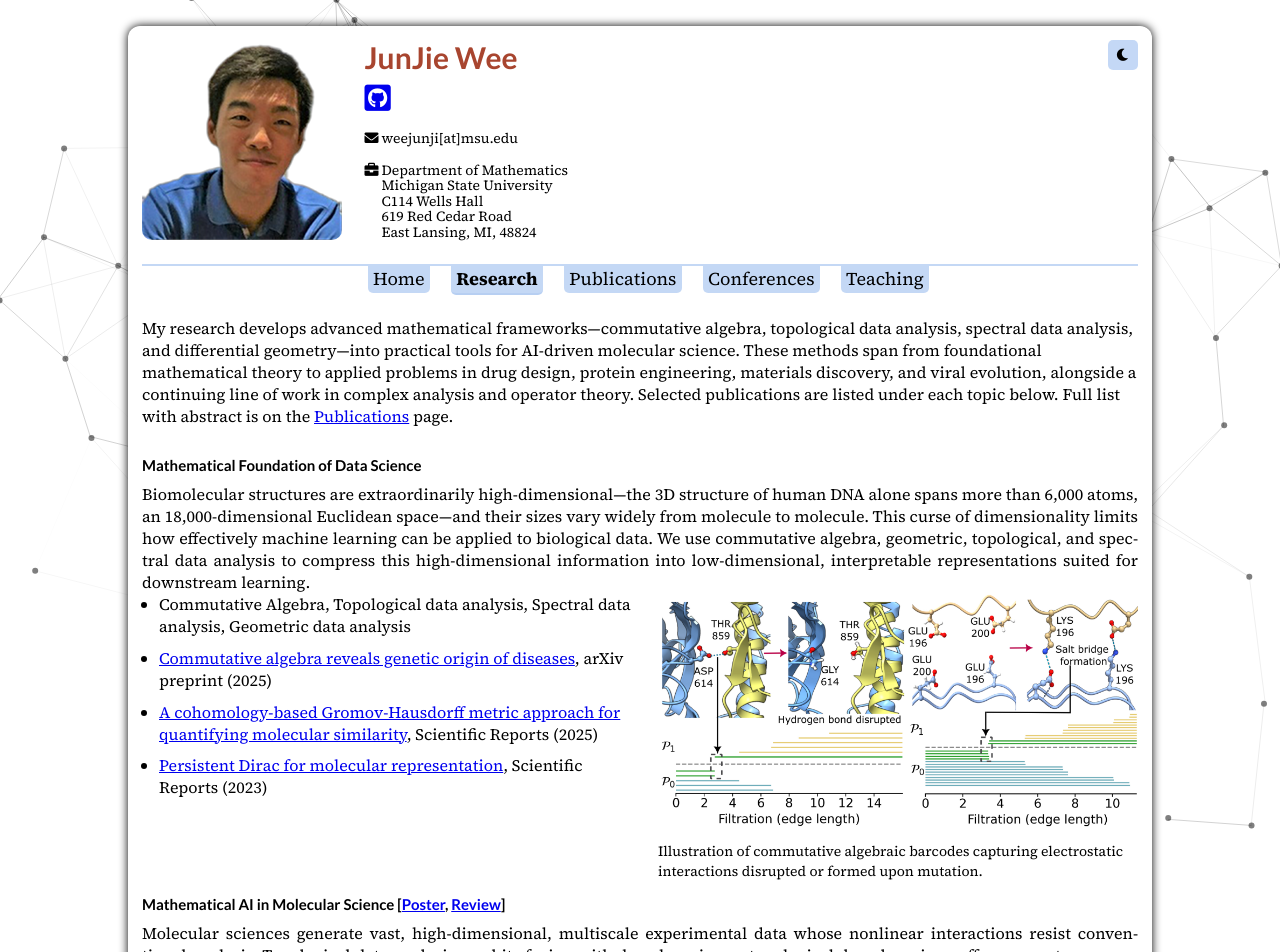
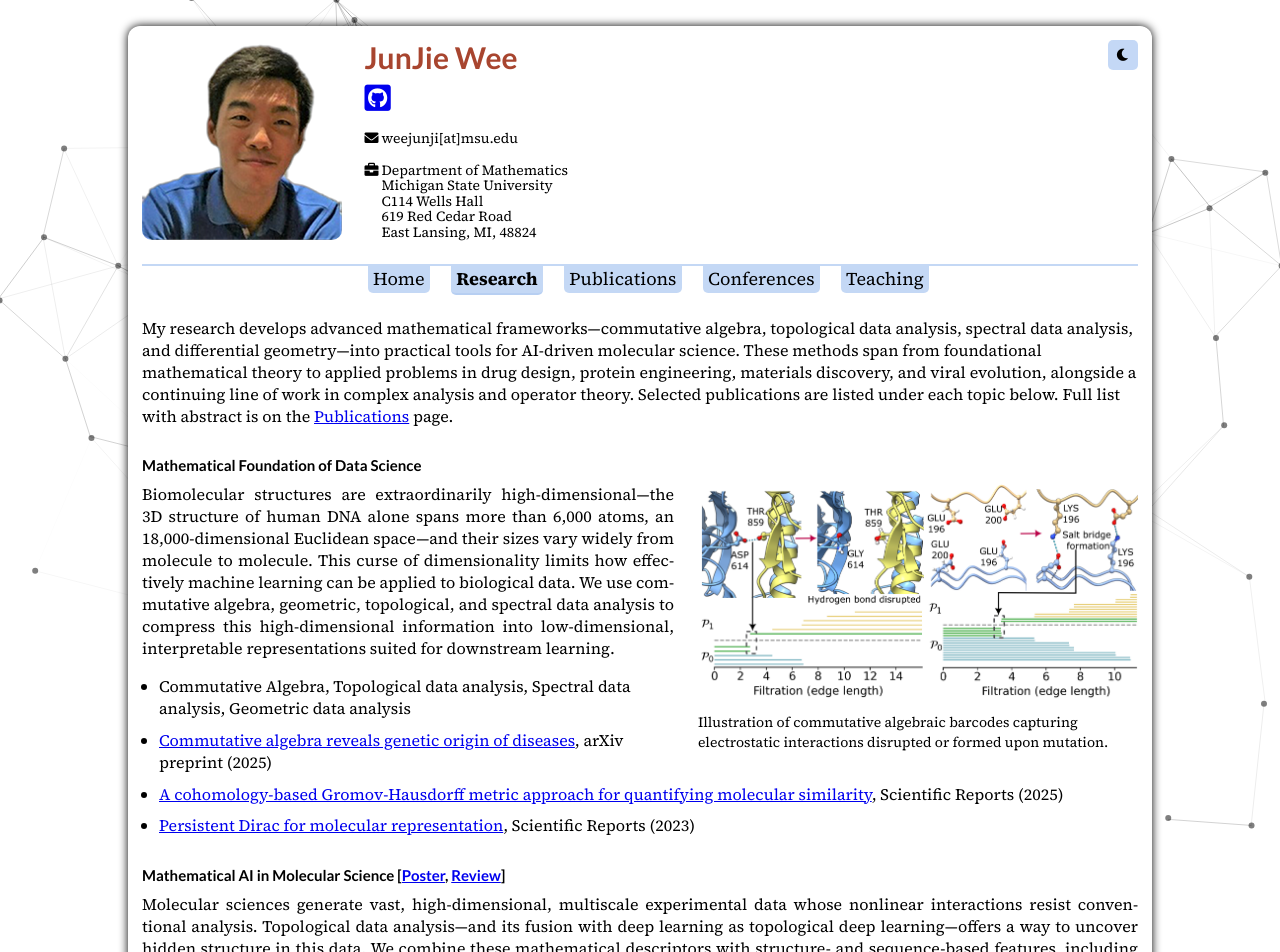
Before and after one commit to junjiewee/junjiewee.github.io, a Jekyll site: the page built from research.html, in a window 1280 px wide. Shown: the top 952 px of the page. Built offline with Jekyll 4.4.1, drawn with Linux system fonts in a browser that asks for light colours; nearby versions of some CDN libraries; formulas are drawn with MathJax 3; a style sheet for code colours, icons or effects is not loaded; some of the changed text lies outside the part shown.

Commit message:
Fix paragraph spacing and figure/text wrap in research page sections
Paragraphs no longer sit flush against the figure/list below them.
For the two floated (non-wide) figures, the figure now precedes the
paragraph and list so both wrap beside the image instead of just the
list, with a slightly narrower max-width to leave more line length for
the wrapped text. Mobile order is preserved via flex+order so phone
and phablet layouts are unchanged.

```diff
--- a/css/style.css
+++ b/css/style.css
@@ -578,6 +578,19 @@ ul > li{
     width: 100%;
     margin: 0 0 1em 0;
   }
+
+  /* .figure-first sections (see below) put <figure> before <p><ul> in
+     the markup so both wrap the float together at wider widths. Below
+     640px the figure is already a full-width block regardless (no
+     wrapping happening either way), so re-flow back to text-first via
+     flex+order - phones read better paragraph-first than image-first. */
+  .figure-first {
+    display: flex;
+    flex-direction: column;
+  }
+  .figure-first .research-figure { order: 2; }
+  .figure-first > p { order: 1; }
+  .figure-first > ul { order: 3; }
 }
 
 @media screen and (min-width: 641px) {
@@ -595,6 +608,17 @@ ul > li{
   #ri ul > li {
     margin-bottom: 0.6em;
   }
+
+  /* .figure-first sections: the figure comes first in the markup so the
+     paragraph AND the list both wrap beside it (not just the list),
+     using the paragraph text itself to fill space beside the image.
+     Trimmed a little narrower than the default 55%/480px to leave more
+     line length for that wrapped text - still a plain percentage/max-
+     width pair, so it stays exactly as fluid as the original. */
+  .figure-first .research-figure {
+    width: 50%;
+    max-width: 440px;
+  }
 }
 
 .research-figure figcaption {
@@ -630,6 +654,10 @@ img{border:0;}
    leftover column width happens to remain beside it - the same float-
    bleed issue .research-figure-wide's clear:both addresses for figures. */
 #ri h3{clear: both;}
+/* The sitewide reset zeroes every <p>'s margin, so without this a
+   section's background paragraph sits flush against the figure/list
+   directly below it - 0px gap. */
+#ri p{margin: 0 0 1em 0;}
 #news a{text-decoration: underline;}
 /* Date-above-description, not side-by-side columns. A two-column
    table forces a choice between a date column too narrow to hold
--- a/research.html
+++ b/research.html
@@ -8,17 +8,19 @@ tight_intro: true
                 <ul><li style="margin-left:0;list-style-type: none;">My research develops advanced mathematical frameworks&mdash;commutative algebra, topological data analysis, spectral data analysis, and differential geometry&mdash;into practical tools for AI-driven molecular science. These methods span from foundational mathematical theory to applied problems in drug design, protein engineering, materials discovery, and viral evolution, alongside a continuing line of work in complex analysis and operator theory. Selected publications are listed under each topic below. Full list with abstract is on the <a href="publications.html">Publications</a> page.</li></ul><br>
 
                 <h3>Mathematical Foundation of Data Science</h3>
-                <p>Biomolecular structures are extraordinarily high-dimensional&mdash;the 3D structure of human DNA alone spans more than 6,000 atoms, an 18,000-dimensional Euclidean space&mdash;and their sizes vary widely from molecule to molecule. This curse of dimensionality limits how effectively machine learning can be applied to biological data. We use commutative algebra, geometric, topological, and spectral data analysis to compress this high-dimensional information into low-dimensional, interpretable representations suited for downstream learning.</p>
+                <div class="figure-first">
                 <figure class="research-figure">
                   <img style="width:100%" alt="Persistence barcodes of commutative algebraic facet ideals showing hydrogen bond disruption from the SARS-CoV-2 D614G mutation and salt bridge formation from a prion-disease Q196K mutation" src="electrostatic.png">
                   <figcaption>Illustration of commutative algebraic barcodes capturing electrostatic interactions disrupted or formed upon mutation.</figcaption>
                 </figure>
+                <p>Biomolecular structures are extraordinarily high-dimensional&mdash;the 3D structure of human DNA alone spans more than 6,000 atoms, an 18,000-dimensional Euclidean space&mdash;and their sizes vary widely from molecule to molecule. This curse of dimensionality limits how effectively machine learning can be applied to biological data. We use commutative algebra, geometric, topological, and spectral data analysis to compress this high-dimensional information into low-dimensional, interpretable representations suited for downstream learning.</p>
                 <ul>
                   <li>Commutative Algebra, Topological data analysis, Spectral data analysis, Geometric data analysis</li>
                   <li><a href="https://doi.org/10.48550/arXiv.2509.26566" target="_blank">Commutative algebra reveals genetic origin of diseases</a>, arXiv preprint (2025)</li>
                   <li><a href="https://doi.org/10.1038/s41598-025-93381-y" target="_blank">A cohomology-based Gromov-Hausdorff metric approach for quantifying molecular similarity</a>, Scientific Reports (2025)</li>
                   <li><a href="https://doi.org/10.1038/s41598-023-37853-z" target="_blank">Persistent Dirac for molecular representation</a>, Scientific Reports (2023)</li>
-                </ul><br>
+                </ul>
+                </div><br>
 
                 <h3>Mathematical AI in Molecular Science [<a href="https://junjiewee.github.io/posters/MathAI%20-%20portrait.pdf" target="_blank">Poster</a>, <a href="https://doi.org/10.1021/acs.jcim.5c02266" target="_blank">Review</a>]</h3>
                 <p>Molecular sciences generate vast, high-dimensional, multiscale experimental data whose nonlinear interactions resist conventional analysis. Topological data analysis&mdash;and its fusion with deep learning as topological deep learning&mdash;offers a way to uncover hidden structure in this data. We combine these mathematical descriptors with structure- and sequence-based features, including protein language models such as ESM-2, to build interpretable AI models for drug design, protein engineering, and materials discovery.</p>
@@ -34,19 +36,21 @@ tight_intro: true
                 </ul><br>
 
                 <h3>Mathematical Virology and Therapeutic Discovery</h3>
-                <p>Viruses evolve rapidly through mutation, selection, and adaptation, producing new variants faster than traditional surveillance, diagnostics, and antibody or vaccine development can keep pace with&mdash;processes that are both slow and costly. By pairing AlphaFold 3 structure predictions with up-to-date experimental mutational scanning data, our models forecast how emerging variants and cross-species mutations affect binding and infectivity. The same reasoning applies to antibiotic resistance and cancer therapeutics: AI and mathematical data-driven approaches are needed to complement experimental screening in order to keep up with the rapid evolution of pathogens.</p>
+                <div class="figure-first">
                 <figure class="research-figure">
                   <img style="width:100%" alt="Workflow diagram for predicting deep mutational scanning of SARS-CoV-2 spike protein RBD-ACE2 complexes using topological deep learning" src="diagram.svg">
                   <figcaption>Illustration of the workflow for predicting deep mutational scanning (DMS) of SARS-CoV-2 S protein RBD-ACE2 complexes using topological deep learning.
                     [<a href="https://doi.org/10.1016/j.compbiomed.2024.109101" target="_blank">Paper</a>, <a href="https://junjiewee.github.io/posters/Zoonosis.pdf" target="_blank">Poster</a>]</figcaption>
                 </figure>
+                <p>Viruses evolve rapidly through mutation, selection, and adaptation, producing new variants faster than traditional surveillance, diagnostics, and antibody or vaccine development can keep pace with&mdash;processes that are both slow and costly. By pairing AlphaFold 3 structure predictions with up-to-date experimental mutational scanning data, our models forecast how emerging variants and cross-species mutations affect binding and infectivity. The same reasoning applies to antibiotic resistance and cancer therapeutics: AI and mathematical data-driven approaches are needed to complement experimental screening in order to keep up with the rapid evolution of pathogens.</p>
                 <ul>
                   <li>Virus evolution, Cross-species transmission, Deep mutational scanning [<a href="https://junjiewee.github.io/posters/Zoonosis.pdf" target="_blank">Poster</a>]</li>
                   <li>AI-driven therapeutic discovery</li>
                   <li><a href="https://doi.org/10.1093/ve/veaf026" target="_blank">Rapid response to fast viral evolution using AlphaFold 3-assisted topological deep learning</a>, Virus Evolution (2025)</li>
                   <li><a href="https://www.sciencedirect.com/science/article/pii/S0010482524011867" target="_blank">Preventing future zoonosis: SARS-CoV-2 mutations enhance human&ndash;animal cross-transmission</a>, Computers in Biology and Medicine (2024)</li>
                   <li><a href="https://doi.org/10.1002/advs.202502756" target="_blank">Drug Resistance Predictions Based on a Directed Flag Transformer</a>, Advanced Science (2024)</li>
-                </ul><br>
+                </ul>
+                </div><br>
 
                 <h3>Complex Analysis and Operator Theory</h3>
                 <p>The Korenblum Maximum Principle is an important open problem in complex analysis, standing as one of the fundamental properties of complex function spaces that remains unsolved. First conjectured in 1991, the principle was introduced by Boris Korenblum for the classical Bergman space $A^2(\mathbb{D})$. It states that for two holomorphic functions $f$ and $g$ in the unit disk, if $|f(z)| \le |g(z)|$ for all $z$ in some annulus $c < |z| < 1$, then $\Vert f \Vert \le \Vert g \Vert$. The largest value of $c$ for which this holds still remains unknown. Together with H. K. Le, we have contributed several results on the principle for some weighted Bergman spaces and the finite/infinite intersections of weighted Fock spaces, and recently formulated and studied the principle under weighted Hilbert spaces of entire Dirichlet series with real frequencies for the first time. This work also naturally overlaps between extremal problems in complex analysis and operators acting on complex function spaces as well.</p>
```
